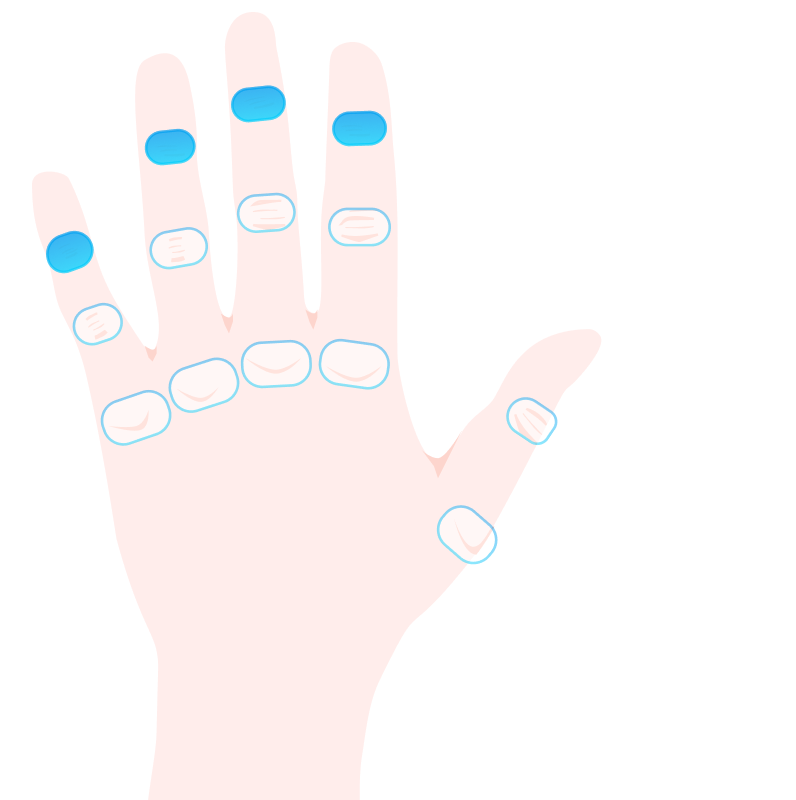
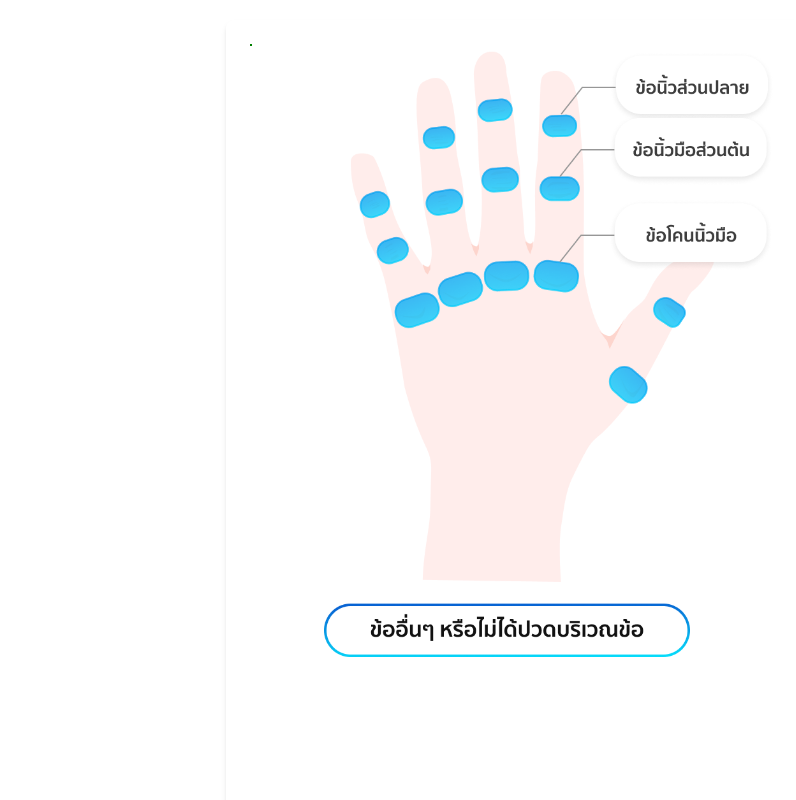
Before and after one commit to danoosit/agnos-assignment, a React (Create React App) app: page /finger in a window 1280 px wide. Shown: the top 800 px of the page, without its empty margins (126-922 px from the left). Built offline with nearby package versions, Linux system fonts and the light colour scheme.

Commit message:
[add] finger page

```diff
--- /dev/null
+++ b/src/components/Image/ClickArea.js
@@ -0,0 +1,13 @@
+
+
+function ClickArea(props) {
+    const { onClick, top, left, right, width = '10%', height = '5%' } = props
+    console.log(left)
+    return <div
+        className={`absolute top-[${top}] left-[${left}] w-[${width}] h-[${height}] bg-transparent z-50`}
+        onClick={onClick}
+        style={{ border: '1px solid green' }}
+    />;
+}
+
+export default ClickArea;
--- /dev/null
+++ b/src/components/Image/CustomImage.js
@@ -0,0 +1,9 @@
+
+
+function CustomImage(props) {
+    const { visible = true, src, className = "absolute object-contain" } = props
+
+    return visible ? <img src={src} className={className} /> : <></>;
+}
+
+export default CustomImage;
--- a/src/pages/FingerArea/index.js
+++ b/src/pages/FingerArea/index.js
@@ -1,15 +1,40 @@
 import defaultFinger from '../../assets/images/default-finger.png';
 import dipHighlight from '../../assets/images/dip-highlight.png';
+import dipActive from '../../assets/images/dip-active.png';
+import mcpHighlight from '../../assets/images/mcp-highlight.png';
+import mcpActive from '../../assets/images/mcp-active.png';
+import pipHighlight from '../../assets/images/pip-highlight.png';
+import pipActive from '../../assets/images/pip-active.png';
+import CustomImage from '../../components/Image/CustomImage';
+import ClickArea from '../../components/Image/ClickArea';
 
 function FingerArea() {
+    const handleClick = (area) => {
+        console.log(`Clicked on ${area}`);
+        // Add more logic here based on the clicked area
+    };
+
+    const mcpClickAreas = <>
+        <ClickArea top='23%' left='27%' onClick={() => handleClick('MCP')} />
+        <ClickArea top='21%' left='35%' onClick={() => handleClick('MCP')} />
+        <ClickArea top='20%' left='44%' onClick={() => handleClick('MCP')} />
+        <ClickArea top='20%' left='53%' onClick={() => handleClick('MCP')} />
+        <ClickArea top='30%' left='67%' onClick={() => handleClick('MCP')} />
+    </>
 
     const renderPage = () => {
-        return <>
-            <div className="relative">
-                <img src={defaultFinger} className="absolute object-contain" />
-                <img src={dipHighlight} className="absolute object-contain" />
+        return <div className="bg-white shadow-md rounded-lg p-6 w-full max-w-xl mx-auto h-auto mt-5">
+            <div className="relative w-full h-auto" style={{ aspectRatio: '1 / 2' }}>
+                <CustomImage src={defaultFinger} visible={true} />
+                <CustomImage src={dipHighlight} visible={true} />
+                <CustomImage src={dipActive} visible={true} />
+                <CustomImage src={mcpHighlight} visible={true} />
+                <CustomImage src={mcpActive} visible={true} />
+                <CustomImage src={pipHighlight} visible={true} />
+                <CustomImage src={pipActive} visible={true} />
+                {mcpClickAreas}
             </div>
-        </>
+        </div>
     }
 
     return renderPage();
```
